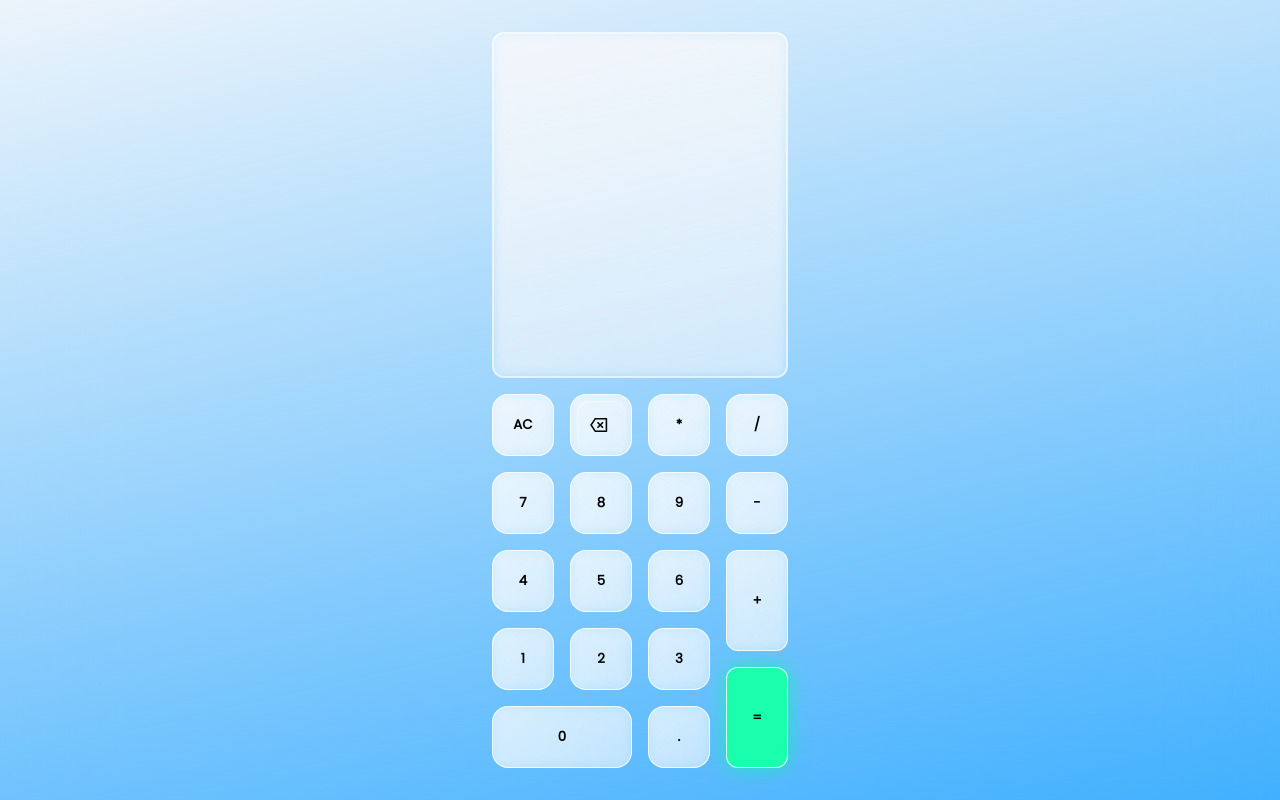
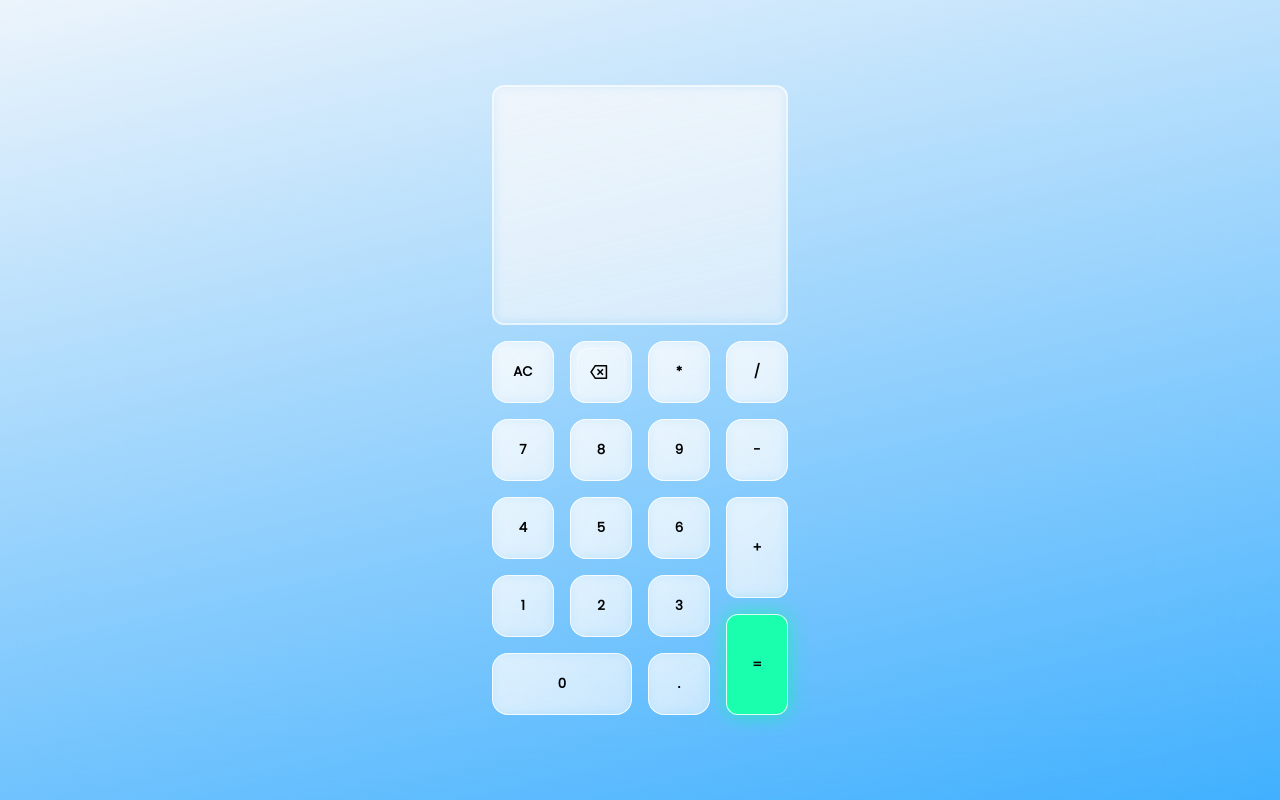
Before and after one commit to pikadv/simple-calculator, a plain HTML site: page index.html in a window 1280 px wide. Drawn offline with Linux system fonts and the light colour scheme.

Commit message:
misc fixes

```diff
--- a/index.html
+++ b/index.html
@@ -8,7 +8,7 @@
     <title>Simple Calculator</title>
   </head>
   <body>
-    <div class="container">
+    <div class="wrapper">
       <div class="calculator">
         <textarea class="display" cols="40" rows="5" readonly></textarea>
         <div class="buttons">
--- a/style.css
+++ b/style.css
@@ -14,30 +14,31 @@ button {
   border: none;
   outline: none;
 }
-.container {
-  width: 100vw;
+.wrapper {
+  display: grid;
+  min-height: 100vh;
   min-width: 360px;
-  height: 100vh;
-  min-height: 520px;
   background: linear-gradient(
     167deg,
     #f7f8fb -5.94%,
     rgba(247, 248, 251, 0.19) 103.62%
   );
   backdrop-filter: blur(51px);
+  align-content: center;
 }
 .calculator {
-  height: 100%;
+  height: fit-content;
   width: 360px;
   overflow: hidden;
   margin: 0 auto;
   display: flex;
   flex-direction: column;
-  justify-content: center;
+  justify-content: flex-end;
   padding: 2rem;
   gap: 1rem;
 }
 .display {
+  height: 15rem;
   resize: none;
   background: none;
   color: #424242;
@@ -53,6 +54,7 @@ button {
   display: none;
 }
 .buttons {
+  height: fit-content;
   display: grid;
   grid-template-columns: repeat(4, 3.875rem);
   grid-template-rows: repeat(5, 3.875rem);
```
